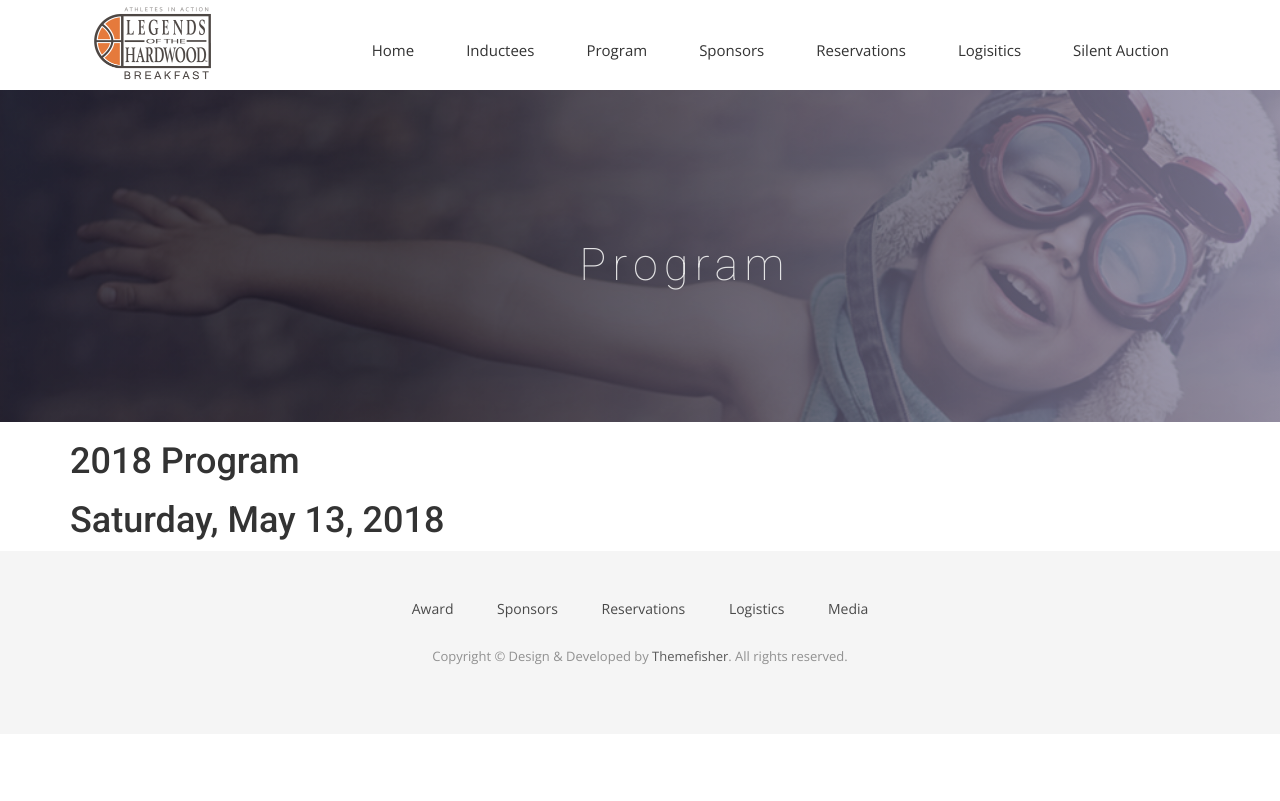
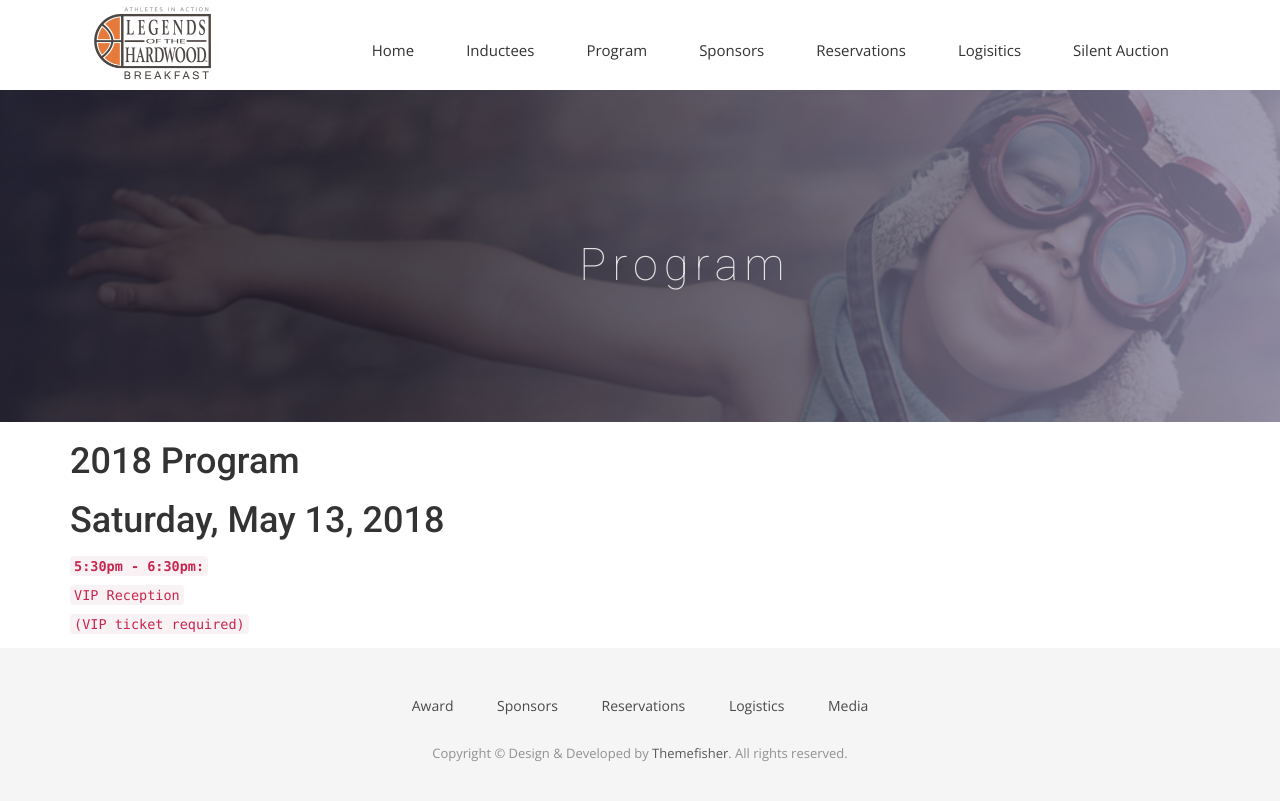
Before and after one commit to CruGlobal/NightofChampions, a Jekyll site: the page built from program.markdown, in a window 1280 px wide. Shown: the top 801 px of the page. Built offline with Jekyll 4.4.1, drawn with Linux system fonts in a browser that asks for light colours; nearby versions of some CDN libraries; some web fonts are replaced; our own code applies the rules of GitHub Pages for plain Markdown files.

Commit message:
Updated Program

```diff
--- a/program.markdown
+++ b/program.markdown
@@ -7,3 +7,7 @@ position: 1
 # 2018 Program
 
 # Saturday, May 13, 2018
+
+**`5:30pm - 6:30pm:`**\
+`VIP Reception`\
+`(VIP ticket required)`
```
